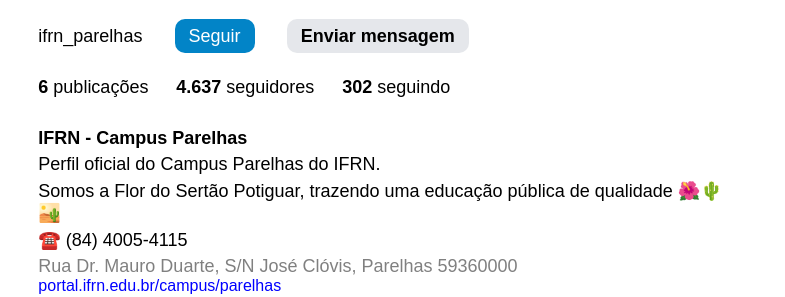
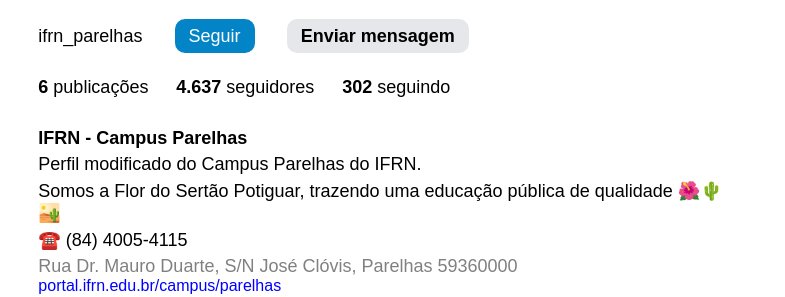
Before and after one commit to Deyvidbru/projeto-instagram, a plain HTML site: page index.html in a window 1280 px wide. Shown: the part 65-362 px from the top of the page, 495-1280 px from the left. Drawn offline with Linux system fonts and the light colour scheme.

Commit message:
Dando autoria ao código

```diff
--- a/index.html
+++ b/index.html
@@ -50,7 +50,7 @@
                     </div>
                     <div class="campus">
                         <h2>IFRN - Campus Parelhas</h2>
-                        <p>Perfil oficial do Campus Parelhas do IFRN.</p>
+                        <p>Perfil modificado do Campus Parelhas do IFRN.</p>
                         <p>Somos a Flor do Sertão Potiguar, trazendo uma educação pública de qualidade 🌺🌵🏜️</p>
                         <p>☎️ (84) 4005-4115</p>
                         <p class="address">Rua Dr. Mauro Duarte, S/N José Clóvis, Parelhas 59360000</p>
```
